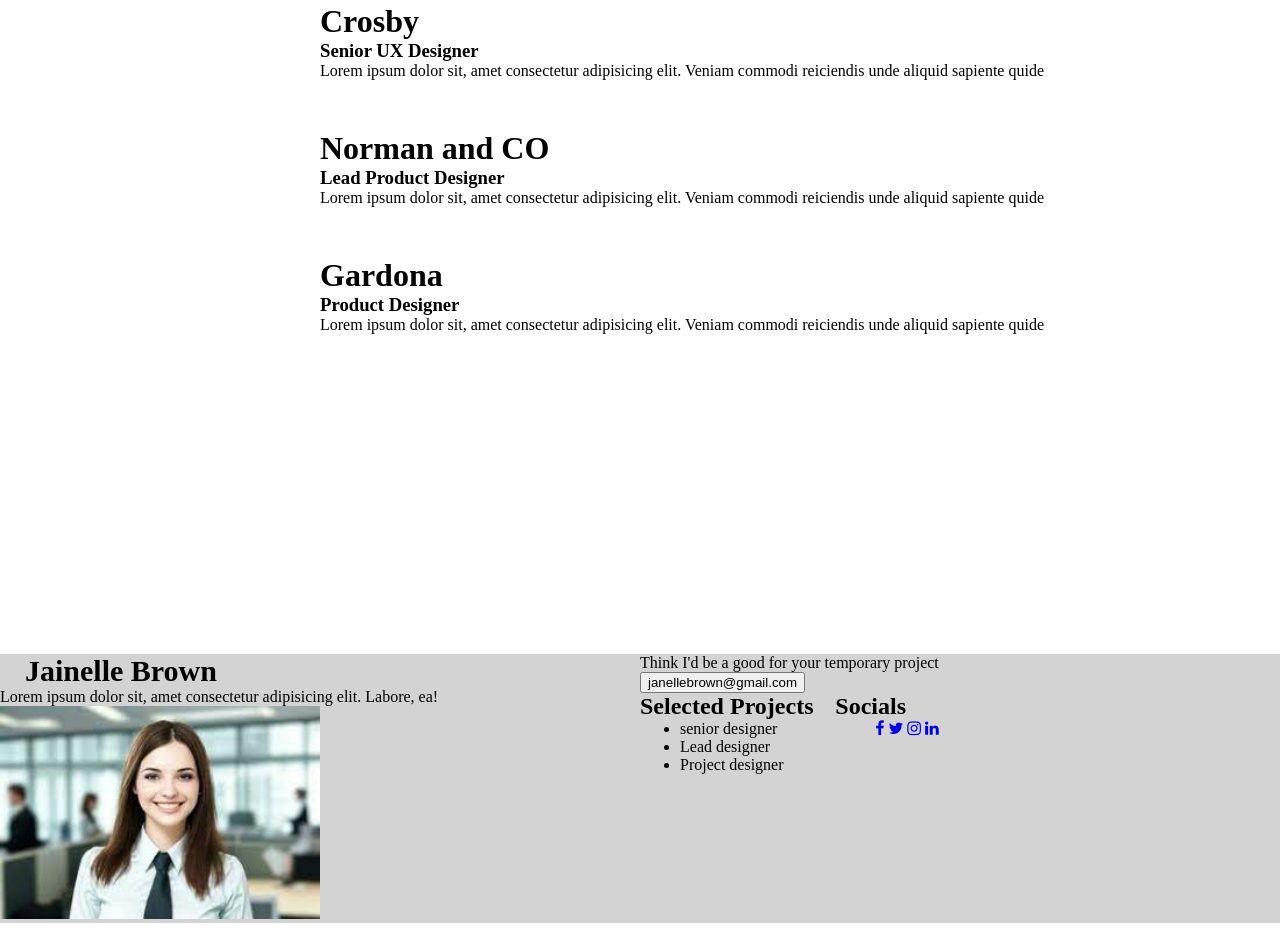
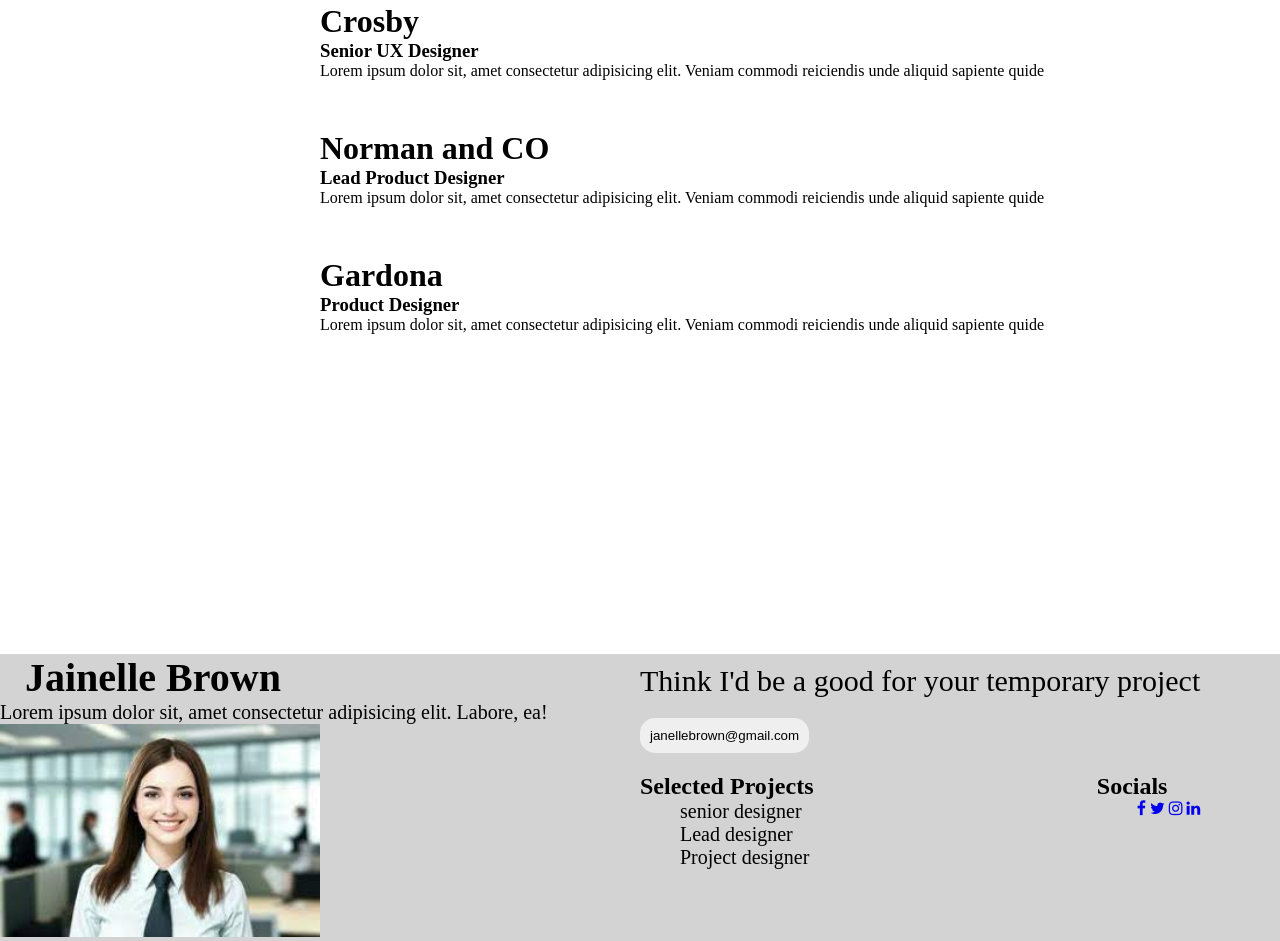
Before and after one commit to Purnendu-JU/Srijan24_SnapSyntax_Coding-the-World, a plain HTML site: page index.html in a window 1280 px wide. Shown: the part 1566-2507 px from the top of the page. Drawn offline with Linux system fonts and the light colour scheme.

Commit message:
Slight changes

```diff
--- a/index.html
+++ b/index.html
@@ -63,20 +63,20 @@
     <footer style="background-color: lightgray;">
         <div class="last">
             <div class="info">
-                <h4 class="rel mot">Jainelle Brown</h4>
-                <p class="mot">Lorem ipsum dolor sit, amet consectetur adipisicing elit. Labore, ea!</p>
+                <h4 class="rel" style="font-size: 40px;">Jainelle Brown</h4>
+                <p class="mot" style="font-size: 20px;">Lorem ipsum dolor sit, amet consectetur adipisicing elit. Labore, ea!</p>
                 <img src="footer.jpg" alt="Footer image" width="50%">
             </div>
             <div>
-                <p>Think I'd be a good for your temporary project</p>
-                <button type="button">janellebrown@gmail.com</button>
+                <p style="margin-top: 10px; margin-bottom: 20px; font-size: 30px;">Think I'd be a good for your temporary project</p>
+                <button type="button" style="border-radius: 15px; border: none; padding: 10px; margin-bottom: 20px;">janellebrown@gmail.com</button>
                 <div class="flex">
                 <div>
                     <h2>Selected Projects</h2>
-                    <ul>
-                        <li><a>senior designer</a></li>
-                        <li><a>Lead designer</a></li>
-                        <li><a>Project designer</a></li>
+                    <ul style="list-style: none;">
+                        <li style="font-size: 20px;"><a>senior designer</a></li>
+                        <li style="font-size: 20px;"><a>Lead designer</a></li>
+                        <li style="font-size: 20px;"><a>Project designer</a></li>
                     </ul>
                 </div>
                 <div>
```
